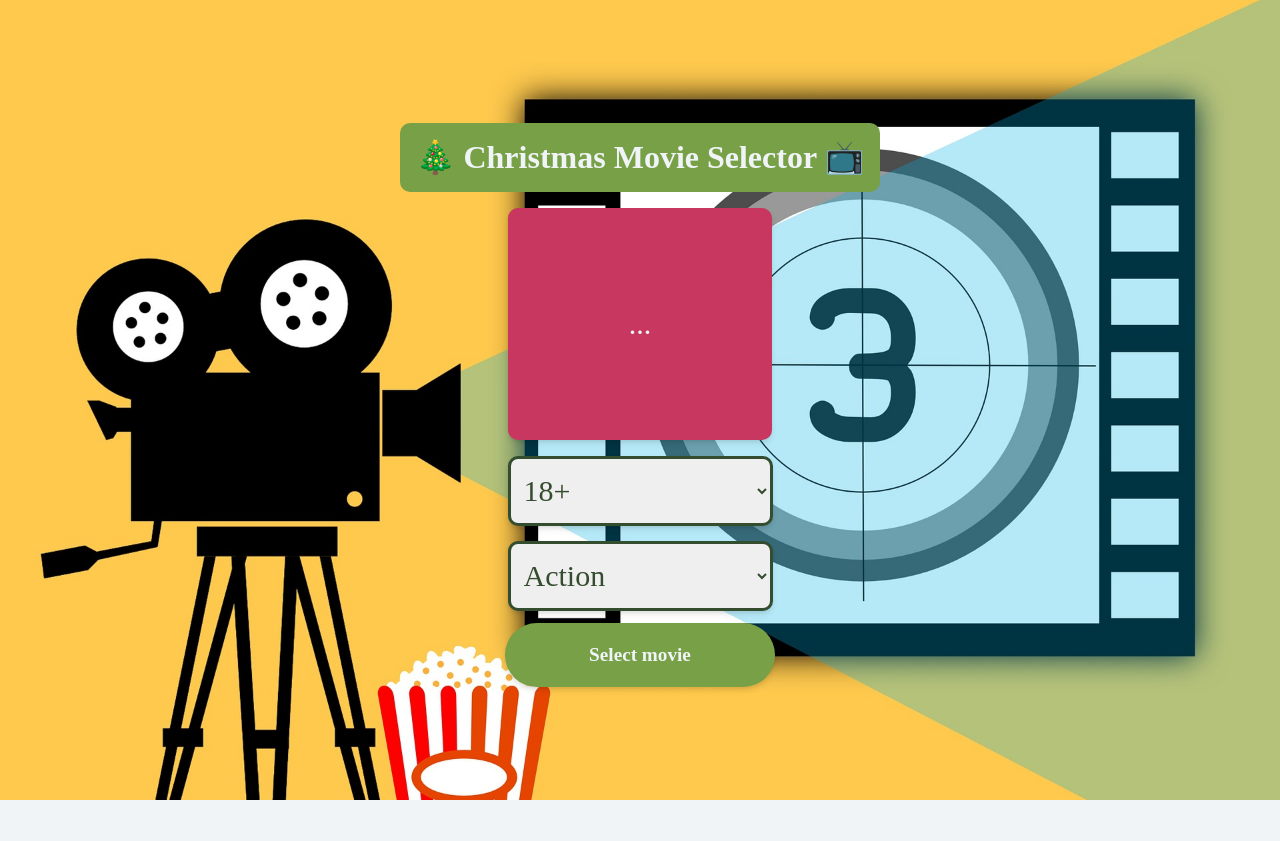
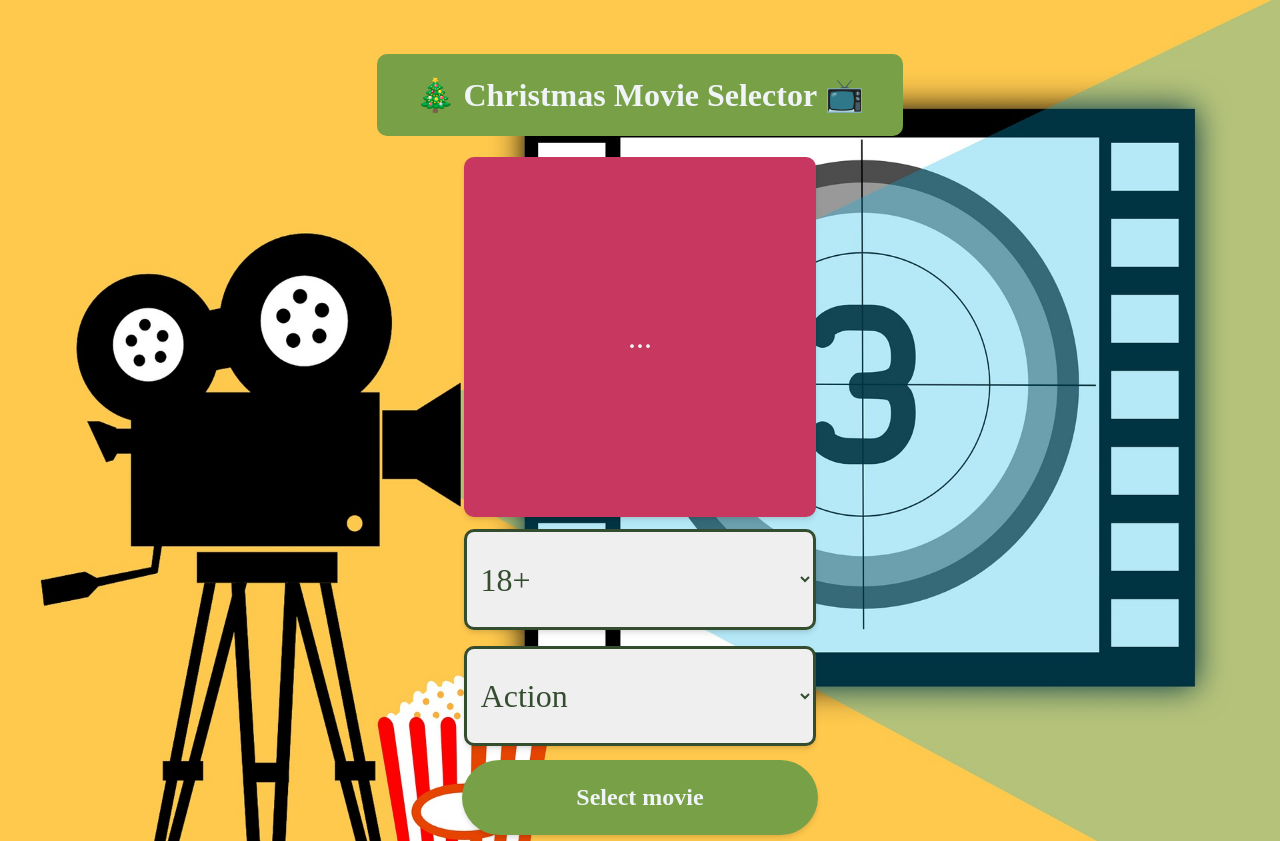
Before and after one commit to ilonaGold/movie-selector, a plain HTML site: page index.html in a window 1280 px wide. Before the commit the page ends 800 px from the top, so only its background shows below. Drawn offline with nearby package versions, Linux system fonts and the light colour scheme.

Commit message:
Made fine tune adjustments to alignment in layout

```diff
--- a/style.css
+++ b/style.css
@@ -19,19 +19,26 @@ body {
   justify-content: center;
   align-items: center;
   min-height: 100vh;
-  overflow: hidden;
   text-align: center;
-  background: var(--snow) url("images/cinema.jpg") no-repeat center/cover;
+  background: var(--snow) url("images/cinema.jpg") no-repeat center;
+  background-size: 100% 100%;
+}
+
+h1 {
+  background: var(--light-green);
+  color: var(--snow);
+  border-radius: 10px;
+  padding: 0.7em 1.2em;
+  margin-top: 1.7em;
 }
 
 .movie-display {
   display: flex;
   justify-content: center;
   align-items: center;
-  margin: 1em 0 0.5rem;
   flex-direction: column;
-  min-width: 200px;
-  min-height: 200px;
+  min-width: 18em;
+  min-height: 20.5em;
   max-width: 5ch;
   background: var(--wine-red);
   padding: 1em 2em;
@@ -40,35 +47,28 @@ body {
     rgba(0, 0, 0, 0.06) 0px 2px 4px -1px;
 }
 
-h1 {
-  margin-bottom: 0;
-  background: var(--light-green);
-  color: var(--snow);
-  padding: 0.5em;
-  border-radius: 10px;
-}
-
 .suggested-movie {
   color: var(--snow);
-  font-size: 30px;
+  font-size: 2rem;
 }
 
 form {
   display: flex;
   flex-direction: column;
-  height: 250px;
+  height: 20em;
+  margin-top: 0.25em;
 }
 
 form * {
   box-shadow: rgba(0, 0, 0, 0.1) 0px 4px 6px -1px,
     rgba(0, 0, 0, 0.06) 0px 2px 4px -1px;
-  font-size: 30px;
+  font-size: 2rem;
   margin: 0.25em;
 }
 
 select {
-  height: 70px;
-  width: 265px;
+  height: 5.5em;
+  width: 11em;
   border: 3px solid var(--dark-green);
   border-radius: 10px;
   padding: 0.2em 0.3em;
@@ -77,9 +77,9 @@ select {
 }
 
 button {
-  padding: 1.1em 2em;
+  padding: 1em 2em;
   border: none;
-  font-size: 1.2rem;
+  font-size: 1.5rem;
   font-weight: bold;
   background-color: var(--light-green);
   color: var(--snow);
```
